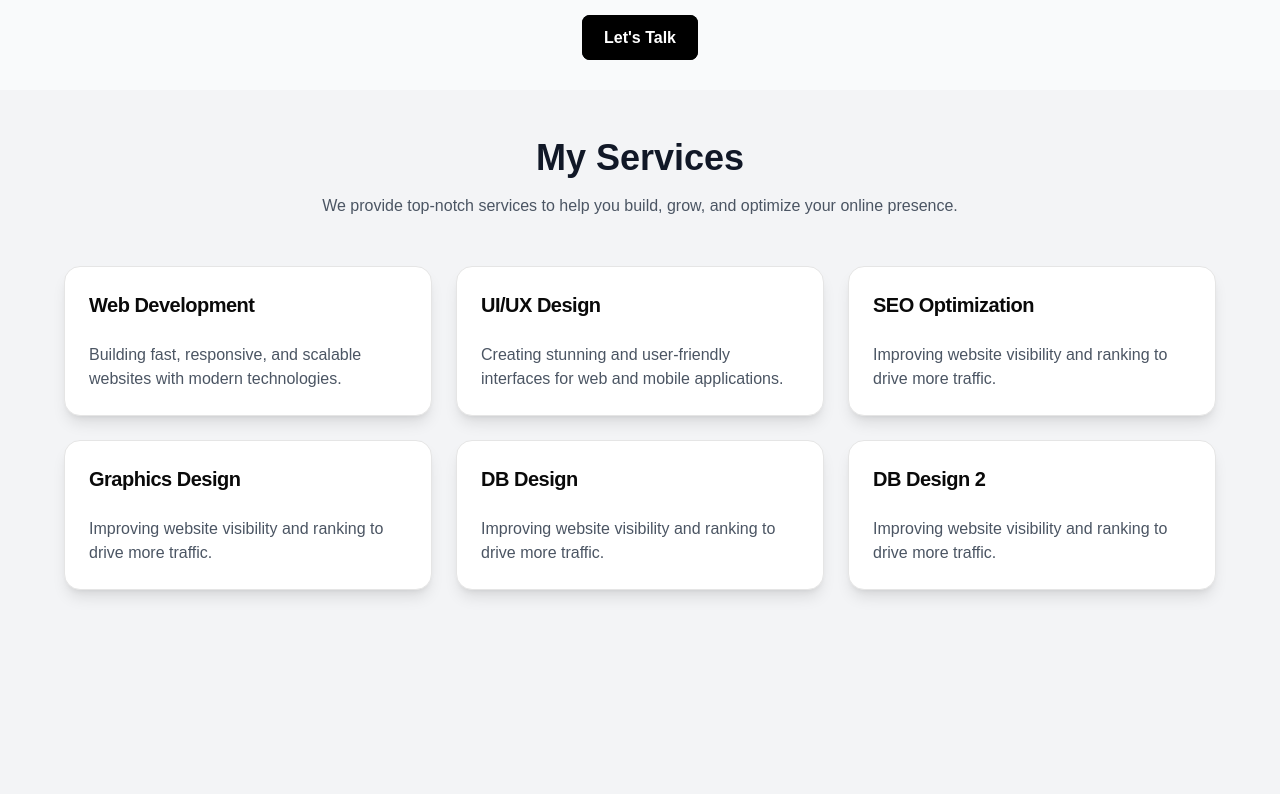
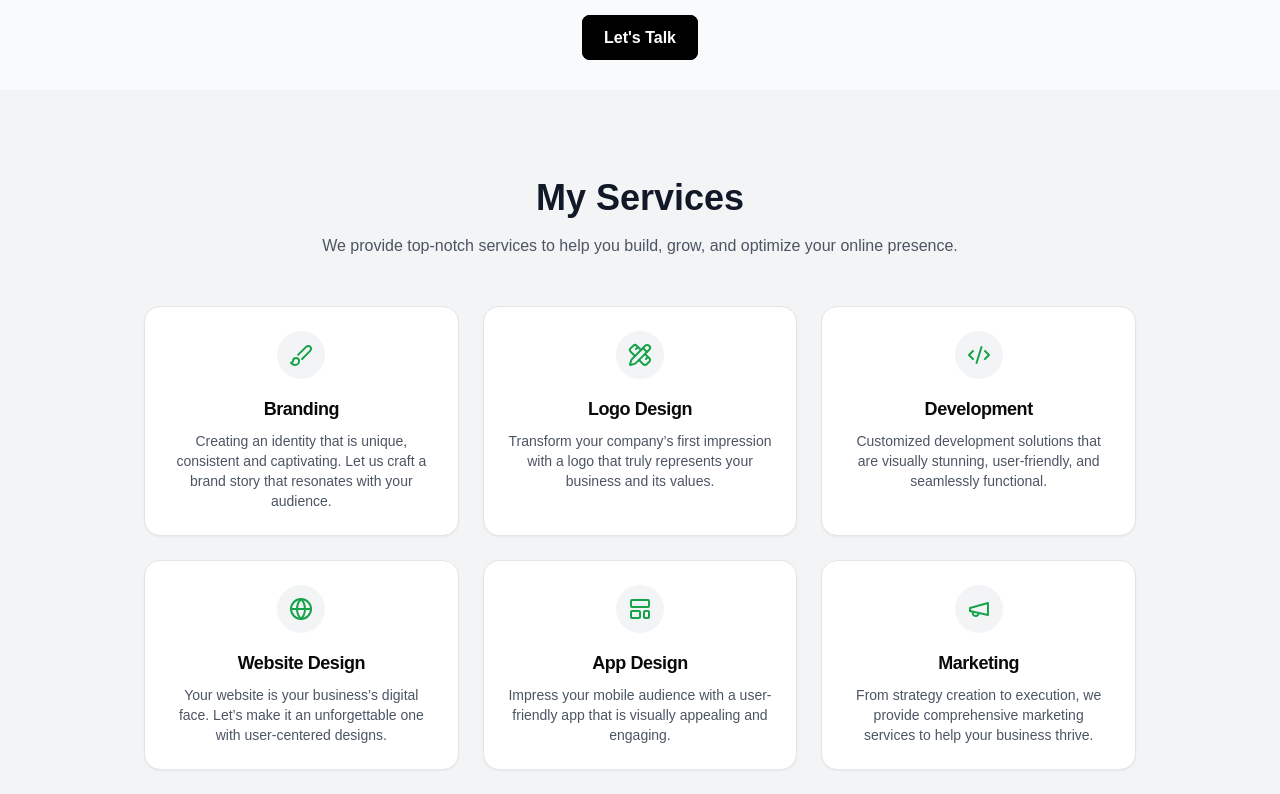
Before and after one commit to touhidcodes/Msaffar-Creation-Portfolio, a Next.js app: page / in a window 1280 px wide. Shown: the part 3140-3934 px from the top of the page. Built offline with nearby package versions, Linux system fonts and the light colour scheme.

Commit message:
mod: service section

```diff
--- a/src/components/Custom/ServiceSection/ServiceSection.tsx
+++ b/src/components/Custom/ServiceSection/ServiceSection.tsx
@@ -1,11 +1,12 @@
 "use client";
 
 import { Card, CardContent, CardHeader, CardTitle } from "@/components/ui/card";
-import { servicesData } from "@/data/Data";
+import { servicesData } from "@/data/serviceData";
 
 export default function ServiceSection() {
   return (
     <div className="min-h-screen bg-gray-100 py-12 px-6 lg:px-16">
+      <div className="px-6 py-6 lg:py-10 lg:px-20">
         {/* Hero Section */}
         <section className="text-center max-w-3xl mx-auto mb-12">
           <h1 className="text-4xl font-bold text-gray-900">My Services</h1>
@@ -15,20 +16,30 @@ export default function ServiceSection() {
           </p>
         </section>
 
-      {/* Service List */}
-      <div className="grid grid-cols-1 md:grid-cols-2 lg:grid-cols-3 gap-6">
-        {servicesData.map((service, index) => (
-          <Card key={index} className="bg-white shadow-lg rounded-2xl">
-            <CardHeader>
-              <CardTitle className="flex items-center gap-2 text-xl font-semibold">
+        {/* Service Cards */}
+        <div className="grid grid-cols-1 sm:grid-cols-2 lg:grid-cols-3 gap-6">
+          {servicesData.map((service, index) => {
+            const Icon = service.icon;
+            return (
+              <Card
+                key={index}
+                className="bg-white rounded-2xl shadow-sm p-6 text-center hover:shadow-md transition"
+              >
+                <div className="flex justify-center items-center w-12 h-12 mx-auto mb-4 bg-gray-100 rounded-full">
+                  <Icon className="text-green-600 w-6 h-6" />
+                </div>
+                <CardHeader className="p-0 mb-2">
+                  <CardTitle className="text-lg font-semibold">
                     {service.title}
                   </CardTitle>
                 </CardHeader>
-            <CardContent>
-              <p className="text-gray-600">{service.description}</p>
+                <CardContent className="p-0 text-sm text-gray-600">
+                  {service.description}
                 </CardContent>
               </Card>
-        ))}
+            );
+          })}
+        </div>
       </div>
     </div>
   );
```
Lines whose indentation alone changed are shown as unchanged.
